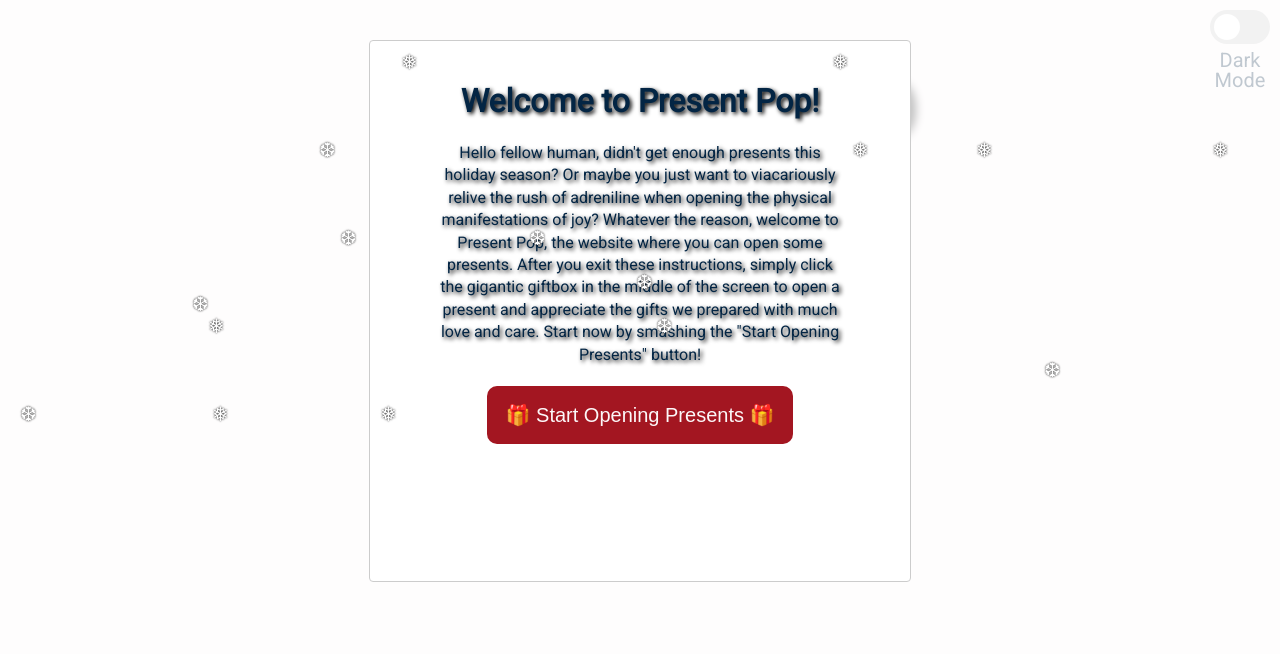
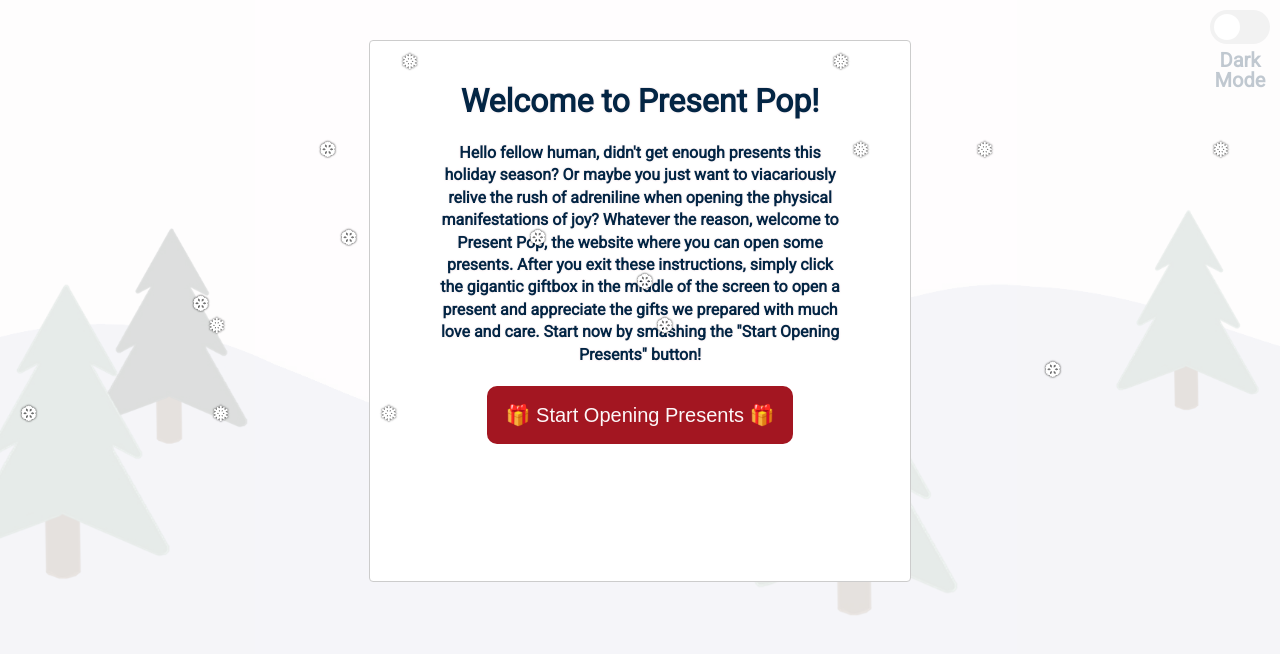
Before and after one commit to thekkathy/Present-Pop, a React (Create React App) app in the folder client/: page / in a window 1280 px wide. Shown: the top 654 px of the page. Built offline with nearby package versions, Linux system fonts and the light colour scheme; no server answers.

Commit message:
title animation and image bg

```diff
--- a/client/src/components/CSS/Header.css
+++ b/client/src/components/CSS/Header.css
@@ -16,7 +16,7 @@
 .navbar a {
     display: inline;
     color:#FCF7F8;
-    padding: 15px 17px;
+    /* padding: 15px 17px; */
     text-decoration: none;
     transition: all ease-in-out 0.2s;
     cursor: pointer;
@@ -26,5 +26,5 @@
     color:#032544;
     /*border: 1px solid #888;*/
     background-color: #FCF7F8;
-    border-radius: 4px;
+    /* border-radius: 4px; */
 }
--- a/client/src/components/CSS/OpenPresent.css
+++ b/client/src/components/CSS/OpenPresent.css
@@ -170,9 +170,14 @@
     opacity: 1;
 }
 
-.ReactModal__Overlay--before-close{
+ .ReactModal__Overlay--before-close{
     opacity: 0;
 }
+
+/*
+.ReactModal__Overlay--after-close{
+    opacity: 1;
+} */
 
 #instructions {
     margin: 0 auto;
@@ -181,8 +186,8 @@
 }
 
 #gift {
-    max-width: 300px;
-    max-height: 300px;
+    max-width: 250px;
+    max-height: 250px;
     display: inline-block;
 }
 
@@ -190,6 +195,7 @@
     animation: up_down 500ms ease infinite;
     position: relative;
 }
+
 @keyframes up_down {
     0%, 100% {
         transform: translateY(0);
@@ -198,6 +204,7 @@
         transform: translateY(-10px);
     }
 }
+
 #mainTitle {
     display: inline-block;
     /*font-family: 'Montserrat';*/
@@ -221,9 +228,12 @@
 
 #mainSubtitle {
     font-size: 30px;
-    margin-top: 10px;
-    /*margin-top: -40px;*/
-    /*animation: fall-in 3s ease;*/
+    margin-top: 40px;
+    opacity: 0;
+
+    animation: down 1s ease forwards;
+    animation-delay: 2s;
+    /* animation: up_down 500ms ease 3x; */
 }
 
 /* #mainSubtitle:hover{
@@ -231,9 +241,14 @@
     animation: fall-in 1s ease forwards;
 } */
 
-@animation fall-in {
+@keyframes down {
+    0% {
+        transform: translateY(-400px);
+        opacity: 1;
+    }
     100% {
-        transform: translateY(-70px);
+        transform: translateY(0px);
+        opacity: 1;
     }
 }
 
--- a/client/src/components/CSS/Present.css
+++ b/client/src/components/CSS/Present.css
@@ -30,7 +30,6 @@
     background-size: 250px 250px;
     height: 250px;
     width: 250px;
-    margin: 25px 25px 25px 25px;
     border-color: rgb(0, 0, 0, 0);
     background-color: rgb(0, 0, 0, 0);
 }
@@ -47,6 +46,7 @@
 
 .content {
     margin: 25px 40px 0px 40px;
+    font-size: 25px;
     position: block;
 }
 
@@ -64,6 +64,7 @@
     text-align: center;
     border-radius: 10px;
     text-shadow: none;
+    font-weight: normal;
     border-color: rgb(0, 0, 0, 0);
 }
 
--- a/client/src/components/CSS/ToggleMode.css
+++ b/client/src/components/CSS/ToggleMode.css
@@ -1,8 +1,5 @@
 body {
-    /*background-color:magenta;*/
-    background-color:#032544;
-    color: white;
-    text-shadow:2px 2px 4px black;
+    text-shadow: none;
     margin: 0px;
     padding: 0px;
     font-family: 'Roboto', sans-serif;
@@ -66,10 +63,26 @@ input:checked + .slider:before {
  .dark {
     background-color:#032544;
     color: #FCF7F8;
-
+    background-image: url(../../images/background_dark.jpg);
+    background-repeat: no-repeat;
+    background-position: center;
+    background-size: auto 800px;
+    /* width: 100%;
+    height: 100px;   */
 }
 
 .light {
     background-color:#FCF7F8;
-    color:#032544
+    color:#032544;
+    text-shadow: -1px 1px 2px #FCF7F8,
+				  1px 1px 2px #FCF7F8,
+				  1px -1px 0 #FCF7F8,
+				  -1px -1px 0 #FCF7F8;
+    font-weight: bold;
+    background-image: url(../../images/background_light.jpg);
+    background-repeat: no-repeat;
+    background-position: center;
+    background-size: auto 800px;
+    /* width: 100%;
+    height: 100px; */
 }
```
